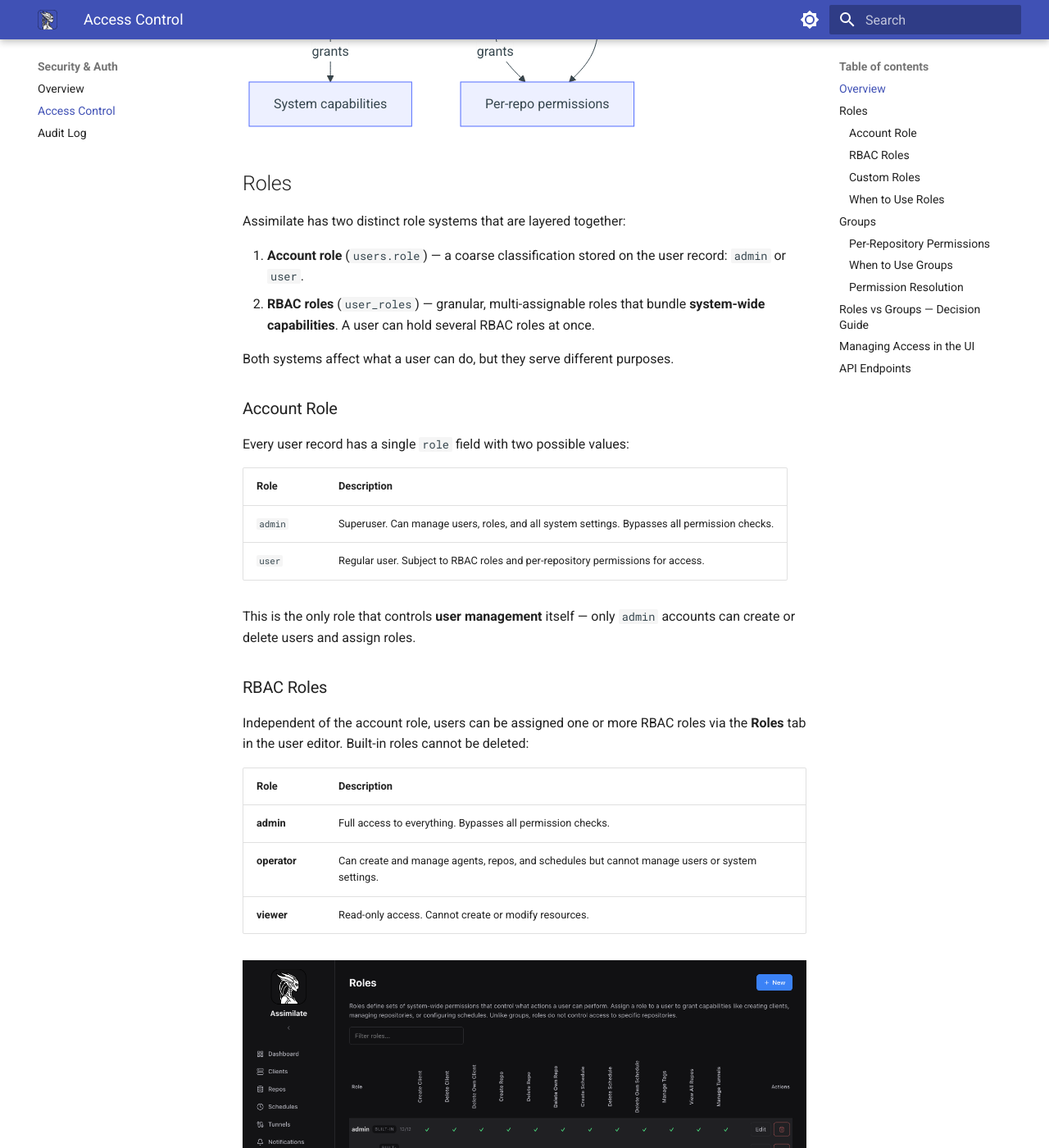
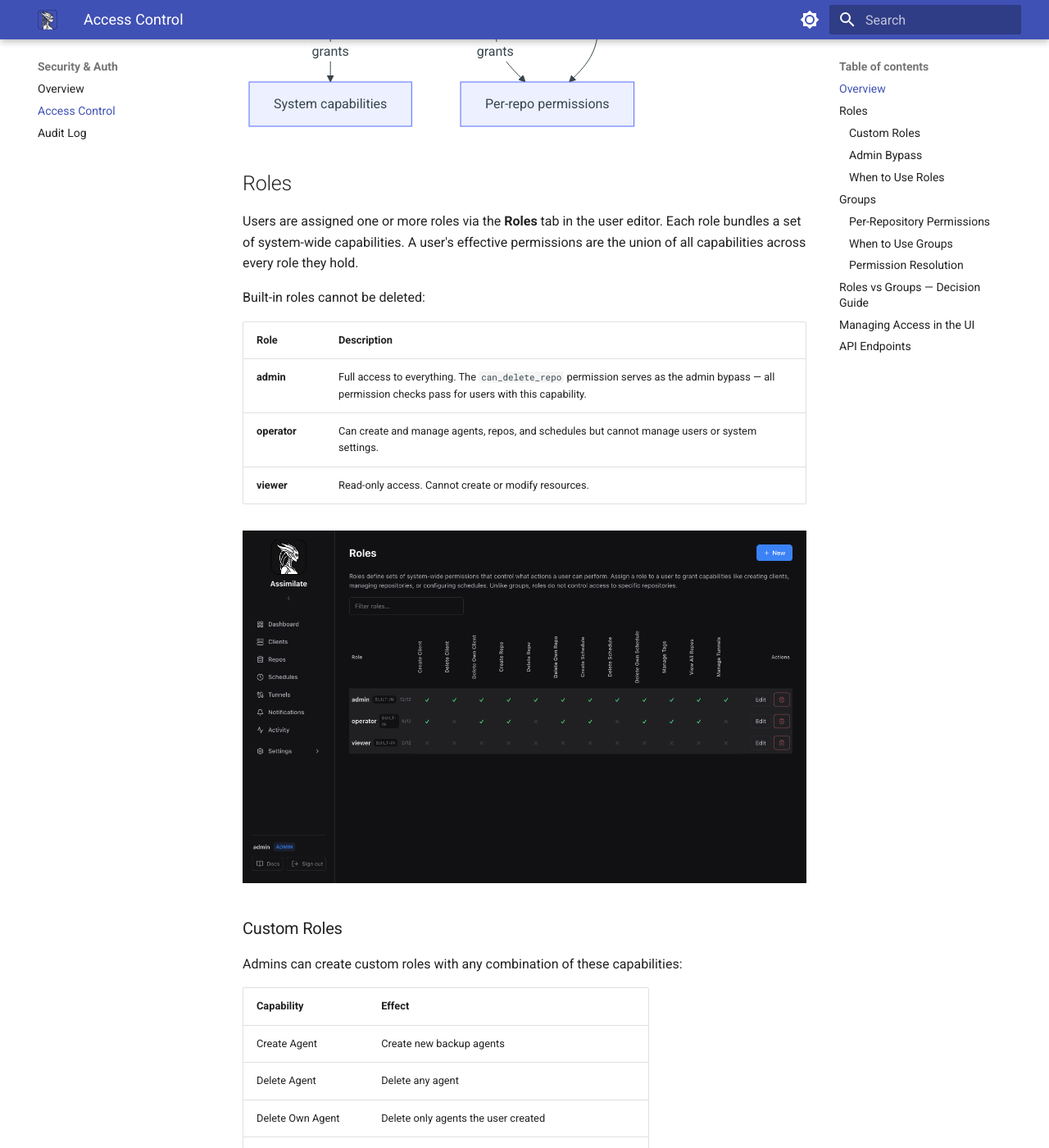
Before and after one commit to alexmohr/assimilate, an MkDocs documentation site: the page built from docs/access-control.md, in a window 1280 px wide and 1400 px high, scrolled down 748 px. Shown: the whole window at 82% size. Built offline with MkDocs 1.6.1 and Material for MkDocs 9.7.7, drawn with Linux system fonts in a browser that asks for light colours; some of the changed text lies outside the part shown.

Commit message:
fix: address review comments for PR #303

```diff
--- a/docs/access-control.md
+++ b/docs/access-control.md
@@ -1,6 +1,6 @@
 # Access Control
 
-Assimilate uses a layered access-control model with **roles**, **groups**, and **per-repository permissions**. This page explains how they interact and when to use each.
+Assimilate uses a role-based access-control model with **roles**, **groups**, and **per-repository permissions**. This page explains how they interact and when to use each.
 
 ## Overview
 
@@ -21,31 +21,13 @@ graph TD
 
 ## Roles
 
-Assimilate has two distinct role systems that are layered together:
+Users are assigned one or more roles via the **Roles** tab in the user editor. Each role bundles a set of system-wide capabilities. A user's effective permissions are the union of all capabilities across every role they hold.
 
-1. **Account role** (`users.role`) — a coarse classification stored on the user record: `admin` or `user`.
-2. **RBAC roles** (`user_roles`) — granular, multi-assignable roles that bundle **system-wide capabilities**. A user can hold several RBAC roles at once.
-
-Both systems affect what a user can do, but they serve different purposes.
-
-### Account Role
-
-Every user record has a single `role` field with two possible values:
+Built-in roles cannot be deleted:
 
 | Role | Description |
 |------|-------------|
-| `admin` | Superuser. Can manage users, roles, and all system settings. Bypasses all permission checks. |
-| `user` | Regular user. Subject to RBAC roles and per-repository permissions for access. |
-
-This is the only role that controls **user management** itself — only `admin` accounts can create or delete users and assign roles.
-
-### RBAC Roles
-
-Independent of the account role, users can be assigned one or more RBAC roles via the **Roles** tab in the user editor. Built-in roles cannot be deleted:
-
-| Role | Description |
-|------|-------------|
-| **admin** | Full access to everything. Bypasses all permission checks. |
+| **admin** | Full access to everything. The `can_delete_repo` permission serves as the admin bypass — all permission checks pass for users with this capability. |
 | **operator** | Can create and manage agents, repos, and schedules but cannot manage users or system settings. |
 | **viewer** | Read-only access. Cannot create or modify resources. |
 
@@ -70,20 +52,24 @@ Admins can create custom roles with any combination of these capabilities:
 | View All Repos | See all repositories regardless of per-repo permissions |
 | Manage Tunnels | Configure SSH reverse tunnels |
 
+### Admin Bypass
+
+A user with a role that grants `can_delete_repo` bypasses all permission checks — they can view, modify, and delete any resource in the system. The admin built-in role includes this capability. Custom roles can also grant it.
+
 ### When to Use Roles
 
 Use roles when you need to control **what kind of actions** a user can perform across the system:
 
-- A new team member who should only monitor backups → assign the **viewer** RBAC role.
-- A DevOps engineer who manages infrastructure but should not administer users → create an **operator** RBAC role or a custom role with appropriate capabilities.
-- A service account that only triggers backups → create a minimal custom RBAC role with no create/delete capabilities and use an API token.
-- An external auditor who needs read-only access → **viewer** RBAC role. Keep their account role as `user` so they cannot manage other users.
+- A new team member who should only monitor backups → assign the **viewer** role.
+- A DevOps engineer who manages infrastructure but should not administer users → assign the **operator** role or a custom role with appropriate capabilities.
+- A service account that only triggers backups → create a minimal custom role with no create/delete capabilities and use an API token.
+- An external auditor who needs read-only access → **viewer** role.
 
 Roles do **not** control which specific repositories a user can see or interact with — that is the job of groups and per-repo permissions.
 
 ## Groups
 
-A group is a collection of users that share the same **per-repository permissions**. When you grant a group access to a repository, every member of that group gains that access.
+A group is a collection of users that share the same **per-repository permissions**. When you grant a group access to a repository, every member of the group gains that access.
 
 Groups do **not** grant system capabilities — they only control which repositories their members can access and what operations they can perform on those repositories.
 
@@ -113,7 +99,7 @@ Use groups when you need to control **which repositories** a set of users can ac
 
 When evaluating whether a user can perform an action on a repository:
 
-1. **Admin role** — admins bypass all permission checks (always allowed).
+1. **Admin bypass** — if the user has `can_delete_repo` in any of their roles, the action is always allowed.
 2. **Direct user grant** — if the user has been granted the permission directly on the repository, it is allowed.
 3. **Group membership** — if any group the user belongs to has been granted the permission on the repository, it is allowed.
 4. **Deny by default** — if none of the above apply, the action is denied.
--- a/docs/security.md
+++ b/docs/security.md
@@ -63,27 +63,26 @@ Agent tokens are scoped to a single agent. Revoking an agent removes its token.
 
 ## Role-Based Access Control
 
-Assimilate has two layered access-control systems:
+Assimilate uses a single RBAC layer: users are assigned one or more **roles** via the `user_roles` table. Each role bundles system-wide capabilities (e.g. create agents, manage schedules). A user's effective permissions are the union of all capabilities across every role they hold. See [Access Control](access-control.md) for the full capability matrix.
 
-1. **Account role** (`users.role`) — a single coarse classification per user: `admin` or `user`. Only `admin` accounts can manage users and roles.
-2. **RBAC roles** (`user_roles`) — granular, multi-assignable roles that bundle system-wide capabilities (e.g. create agents, manage schedules). A user can hold several RBAC roles at once. See [Access Control](access-control.md) for the full capability matrix.
+The **admin bypass** is determined by the `can_delete_repo` capability — a user with this permission (from any role they hold) passes all permission checks. The built-in `admin` role grants this capability; custom roles can also include it.
 
 Beyond roles, per-repository permissions control what a user can do on individual repositories.
 
-| Capability | Account `admin` | Account `user` |
-|------------|-----------------|----------------|
+| Capability | With `can_delete_repo` | Without `can_delete_repo` |
+|------------|------------------------|---------------------------|
 | Manage users and roles | ✓ | ✗ |
-| Create and delete agents | depends on RBAC | depends on RBAC |
-| View and manage all repositories | depends on RBAC | per-repo permission |
+| Create and delete agents | ✓ | depends on other RBAC capabilities |
+| View and manage all repositories | ✓ | per-repo permission |
 | Manage API tokens (all users) | ✓ | own tokens only |
-| Configure SSH tunnels | depends on RBAC | depends on RBAC |
+| Configure SSH tunnels | ✓ | depends on other RBAC capabilities |
 | View system information | ✓ | ✗ |
 | Trigger backups | ✓ | per-repo permission |
 | Browse archives | ✓ | per-repo permission |
 
 ### Per-Repository Permissions
 
-Admins can grant non-admin users fine-grained access to individual repositories:
+Users with `can_view_all_repos` can see all repositories. For others, fine-grained access to individual repositories is granted by admins:
 
 | Permission | Effect |
 |------------|--------|
@@ -93,7 +92,7 @@ Admins can grant non-admin users fine-grained access to individual repositories:
 | `can_extract` | User can browse and extract archive contents |
 | `can_delete` | User can delete archives |
 
-Permissions are managed by admins under **Settings → Users**.
+Permissions are managed by admins under **Settings → Access Control**.
 
 ## Brute-Force Protection
 
```
Also changed, not shown: README.md (+1 -1 lines).
